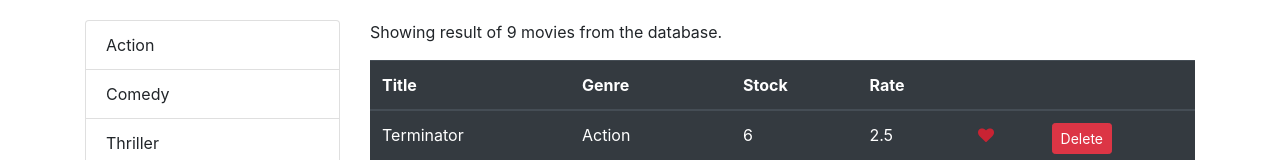
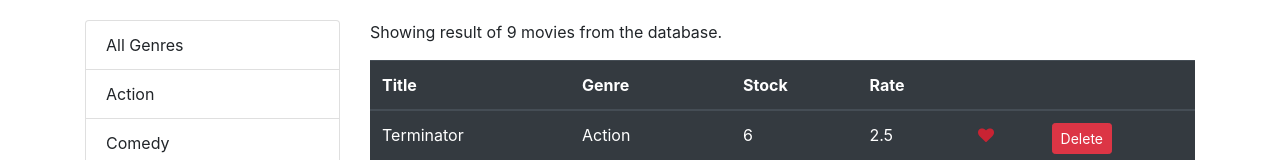
Before and after one commit to muhammadsalif/Vidly-App-React, a React (Create React App) app: page / in a window 1280 px wide. Shown: the top 160 px of the page. Built offline with nearby package versions, Linux system fonts and the light colour scheme.

Commit message:
filtering work is done

```diff
--- a/src/components/movies.jsx
+++ b/src/components/movies.jsx
@@ -15,7 +15,9 @@ class Movies extends Component {
   };
 
   componentDidMount() {
-    this.setState({ movies: getMovies(), genres: getGenres() });
+    const genres = [{ name: "All Genres" }, ...getGenres()];
+
+    this.setState({ movies: getMovies(), genres: genres });
   }
 
   handleDelete = movie => {
@@ -36,7 +38,8 @@ class Movies extends Component {
 
   handleGenreSelect = genre => {
     this.setState({
-      selectedGenre: genre
+      selectedGenre: genre,
+      currentPage: 1
     });
   };
 
@@ -51,9 +54,10 @@ class Movies extends Component {
 
     if (count === 0) return <p>There is no movies in the database</p>;
 
-    const filtered = selectedGenre
-      ? allMovies.filter(m => m.genre._id === selectedGenre._id)
-      : allMovies;
+    const filtered =
+      selectedGenre && selectedGenre._id
+        ? allMovies.filter(m => m.genre._id === selectedGenre._id)
+        : allMovies;
     const movies = paginate(filtered, currentPage, pageSize);
 
     return (
```
